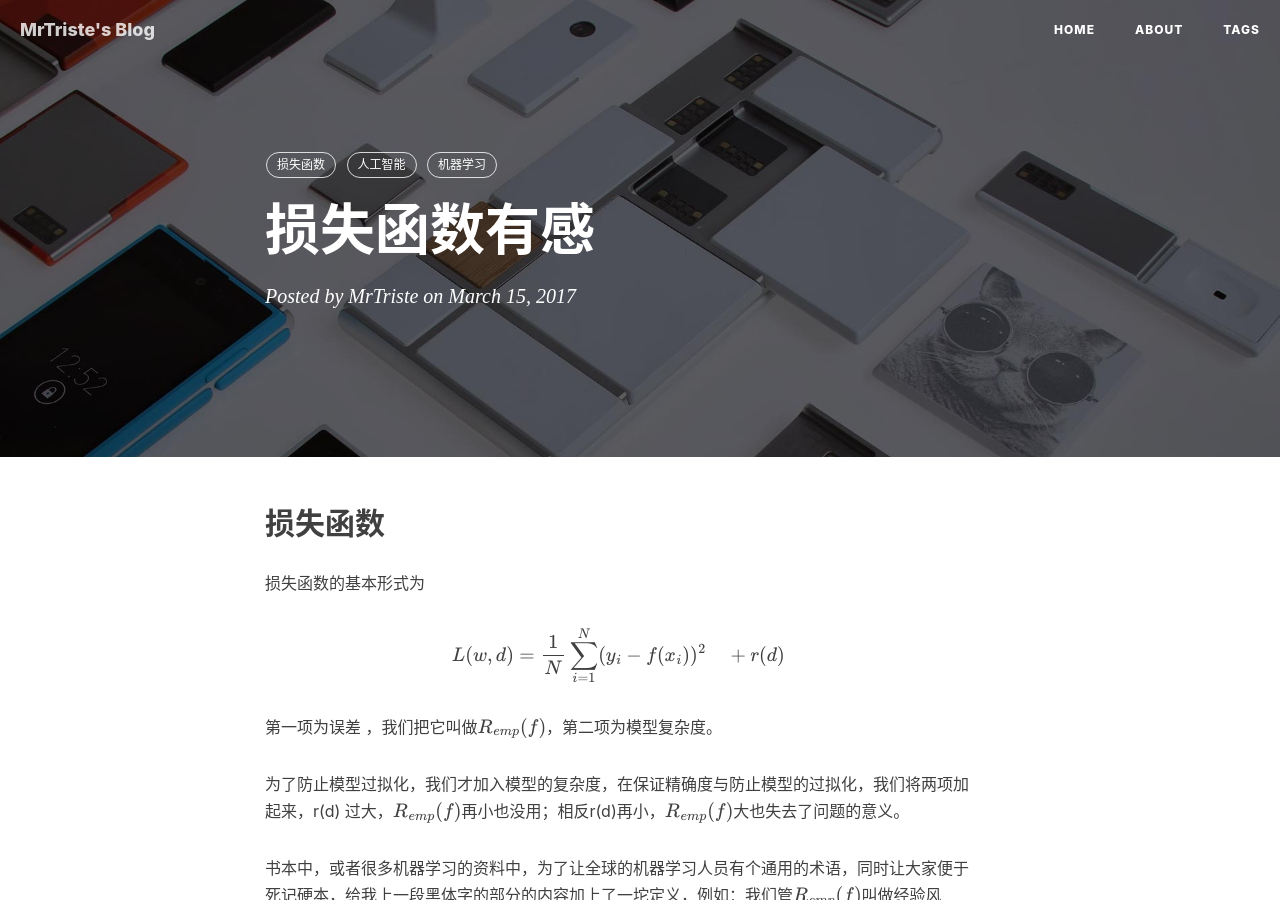
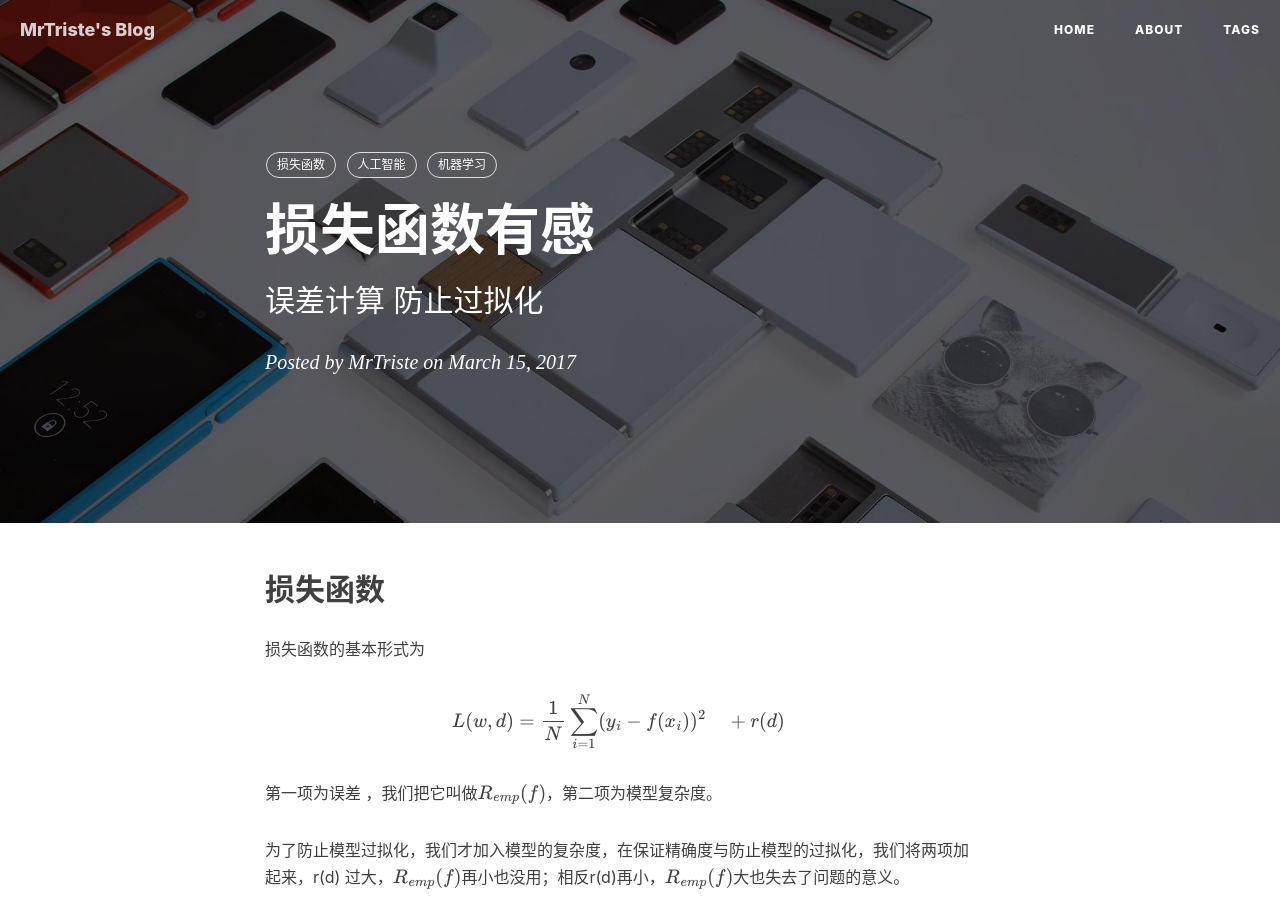
Before and after one commit to Mrtriste/Mrtriste.github.io, a Jekyll site: the page built from _posts/2017-3-15-损失函数.markdown, in a window 1280 px wide and 900 px high. Built offline with Jekyll 4.4.1, drawn with Linux system fonts in a browser that asks for light colours; nearby versions of some CDN libraries; formulas are drawn with MathJax 3; comment, search, counter and statistics services are not loaded.

Commit message:
add 损失函数

```diff
--- a/_posts/2017-3-15-损失函数.markdown
+++ b/_posts/2017-3-15-损失函数.markdown
@@ -1,7 +1,7 @@
 ---
 layout:     post
 title:      "损失函数有感"
-subtitle:   ""
+subtitle:   "误差计算 防止过拟化"
 date:       2017-03-15
 author:     "MrTriste"
 header-img: "img/post-bg-js-module.jpg"
```
